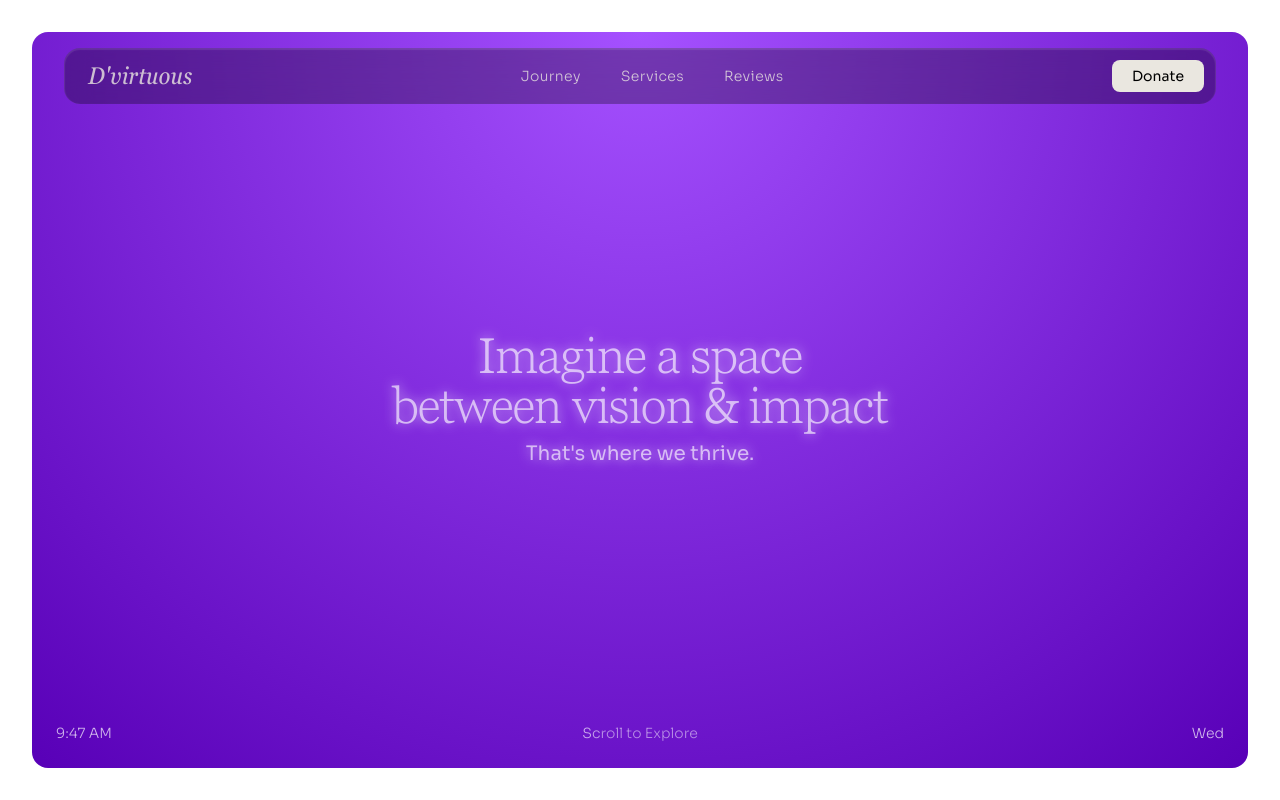
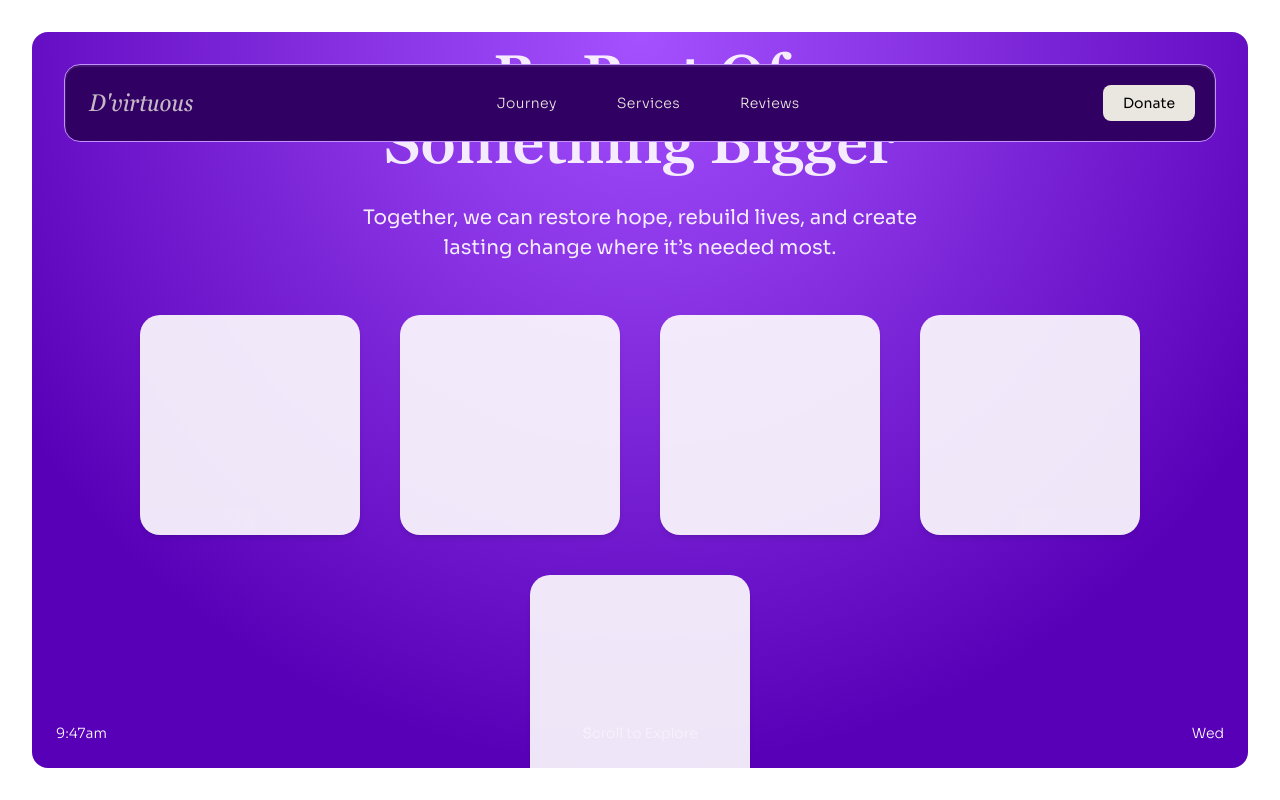
Before and after one commit to odielijah/d-virtuous, a React (Vite) app: page / in a window 1280 px wide. Shown: the top 800 px of the page. Built offline with nearby package versions, Linux system fonts and the light colour scheme.

Commit message:
refine header and hero section layout

```diff
--- a/src/components/Hero.jsx
+++ b/src/components/Hero.jsx
@@ -57,40 +57,49 @@ export default function Hero() {
         animate={{ scale: 1, opacity: 1 }}
         transition={{ duration: 1, ease: easeInOut }}
         id="rounded-container"
-        className="z-[1] relative overflow-hidden max-w-[1536px] rounded-[16px] bg-[radial-gradient(circle_at_50%_0%,_#A551FF_0%,_#5800B7_100%)] flex flex-col flex-[1_0_0] items-center w-full h-full p-0 pointer-events-auto"
+        className="z-[1] relative overflow-hidden max-w-[1536px] rounded-[16px] bg-[radial-gradient(60%_100%_at_50%_0%,_#A551FF_0%,_#5800B7_100%)] flex flex-col flex-[1_0_0] items-center w-full h-full p-0 pointer-events-auto"
       >
         <div
           id="waves"
-          className="absolute inset-[-172px_0_0] z-[1] pointer-events-none flex-none overflow-visible opacity-50 [mask:linear-gradient(#000_47%,_#0000_156%)] [-webkit-mask:linear-gradient(#000_47%,_#0000_156%)]"
+          className="absolute inset-[-172px_0_0] z-[1] flex-none overflow-visible opacity-50 [mask:linear-gradient(#000_47%,_#0000_156%)] [-webkit-mask:linear-gradient(#000_47%,_#0000_156%)]"
         >
           <div id="hero-img-container" className="absolute inset-0"></div>
         </div>
+
         <div
           id="hero-text-content"
-          className="flex [text-shadow:0_0_12px_#ffffffb5] max-md:text-white pointer-events-none text-[#ffffffb5] justify-center text-center items-center flex-col h-full gap-[8px] w-full opacity-90 z-[2] relative"
+          className="flex max-md:text-white pointer-events-none mt-[5rem] text-white justify-center text-center items-center flex-col h-full gap-[8px] w-full opacity-90 z-[2] relative"
         >
-          <p
-            className="georgia-pro-light xl:text-[50px] leading-[1] tracking-[-0.02em]
-          md:text-[40px] min-[300px]:text-[30px]"
+          <h1
+            className="georgia-pro-semibold xl:text-[60px] max-w-[600px] mx-auto capitalize leading-[1.1]
+          md:text-[40px] min-[300px]:text-[30px] mb-[20px]"
           >
-            {" "}
-            Imagine a space
-            <br />
-            between vision &amp; impact
+            be part of something bigger
+          </h1>
+          <p className="sora text-[20px] max-md:text-[16px] mx-auto max-w-[600px] mb-[20px]">
+            Together, we can restore hope, rebuild lives, and create lasting
+            change where it’s needed most.
           </p>
-          <p className="sora text-[20px] max-md:text-[16px]">
-            That's where we thrive.
-          </p>
+          <div class="flex flex-wrap justify-center gap-10 p-6 mb-[2rem]">
+            <div class="w-55 h-55 bg-white rounded-[20px] shadow-md"></div>
+            <div class="w-55 h-55 bg-white rounded-[20px] shadow-md"></div>
+            <div class="w-55 h-55 bg-white rounded-[20px] shadow-md"></div>
+            <div class="w-55 h-55 bg-white rounded-[20px] shadow-md"></div>
+            <div class="w-55 h-55 bg-white rounded-[20px] shadow-md"></div>
+          </div>
+          <button className="sora border-1 text-[22px] py-3 px-12 rounded-[13px]">
+            Donate
+          </button>
         </div>
         <motion.div
           initial={{ y: 100, opacity: 0 }}
           animate={{ y: 0, opacity: 1 }}
           transition={{ duration: 1, delay: 1.4, ease: [0.22, 1, 0.36, 1] }}
           id="time"
-          className="absolute bottom-[24px] z-[1] left-[24px] sora-light text-[14px] max-[500px]:text-[12px] text-[#ffffffb5] opacity-60"
+          className="absolute bottom-[24px] z-[1] left-[24px] sora-light text-[14px] max-[500px]:text-[12px] text-white"
         >
           {/* Render time, then render period in a conditional span */}
-          {time} <span className="max-[500px]:hidden">{period}</span>
+          {time}<span className="max-[500px]:hidden lowercase">{period}</span>
         </motion.div>
 
         <motion.div
@@ -111,7 +120,7 @@ export default function Hero() {
           animate={{ y: 0, opacity: 1 }}
           transition={{ duration: 1, delay: 1.6, ease: [0.22, 1, 0.36, 1] }}
           id="day"
-          className="absolute bottom-[24px] right-[24px] z-[1] sora-light text-[14px] max-[500px]:text-[12px] text-[#ffffffb5] opacity-60"
+          className="absolute bottom-[24px] right-[24px] z-[1] sora-light text-[14px] max-[500px]:text-[12px] text-white"
         >
           {day}
         </motion.div>
--- a/src/components/layout/Header.jsx
+++ b/src/components/layout/Header.jsx
@@ -43,15 +43,15 @@ export default function Header({ handleScrollToSection }) {
         id="header-container"
         className={`
           fixed left-1/2 -translate-x-1/2 z-[50] text-[#eae7e0] sora-light
-          transition-all duration-500 ease-in-out top-[48px] ${
+          transition-all duration-500 ease-in-out top-[8%] ${
             isScrolled
-              ? "max-w-[750px] px-4"
+              ? "max-w-[800px] px-4"
               : "max-w-[1400px] px-[64px] max-xl:px-[35px] max-xl:top-[30px]"
           } w-full`}
       >
         <div
           id="nav-content"
-          className="relative flex justify-between items-center w-full backdrop-blur-md bg-black/30 rounded-2xl shadow-[inset_0_1px_1px_1px_rgba(255,255,255,0.1)] p-3 pl-6"
+          className="relative flex justify-between items-center w-full backdrop-blur-md bg-[#300062] border-1 border-[#C690FF] rounded-2xl shadow-[inset_0_1px_1px_1px_rgba(255,255,255,0.1)] p-5 pl-6"
         >
           <div id="logo" className="relative z-[999]">
             <a
@@ -70,7 +70,7 @@ export default function Header({ handleScrollToSection }) {
           </div>
 
           {/* Desktop Nav */}
-          <nav className="hidden md:flex gap-10 text-sm tracking-wide opacity-80">
+          <nav className="hidden md:flex gap-15 text-sm tracking-wide">
             {navLinks.map((link) => (
               <button
                 key={link.name}
@@ -85,7 +85,7 @@ export default function Header({ handleScrollToSection }) {
           <div className="flex items-center gap-4">
             <a
               href="#donate"
-              className="hidden md:block text-sm sora font-medium text-black bg-[#eae7e0] px-5 py-1.5 rounded-lg hover:bg-white transition-colors"
+              className="hidden md:block text-sm sora font-medium text-black bg-[#eae7e0] px-5 py-2 rounded-lg hover:bg-white transition-colors"
             >
               Donate
             </a>
--- a/src/index.css
+++ b/src/index.css
@@ -9,6 +9,13 @@
   font-family: "Georgia Pro Light";
   src: url("/fonts/GeorgiaPro-Light.woff2") format("woff2");
   font-weight: 300;
+  font-style: normal;
+  font-display: swap;
+}
+@font-face {
+  font-family: "Georgia Pro Semibold";
+  src: url("/fonts/GeorgiaPro-SemiBold.woff2") format("woff2");
+  font-weight: 600;
   font-style: normal;
   font-display: swap;
 }
@@ -27,6 +34,12 @@ body {
 }
 
 /* fonts */
+.georgia-pro-semibold {
+  font-family: "Georgia Pro Semibold", serif;
+  font-weight: 600;
+  font-style: normal;
+  font-display: swap;
+}
 .georgia-pro-cond-italic {
   font-family: "Georgia Pro Cond", serif;
   font-weight: 400;
```
Also changed, not shown: public/fonts/GeorgiaPro-SemiBold.woff2 (added).
